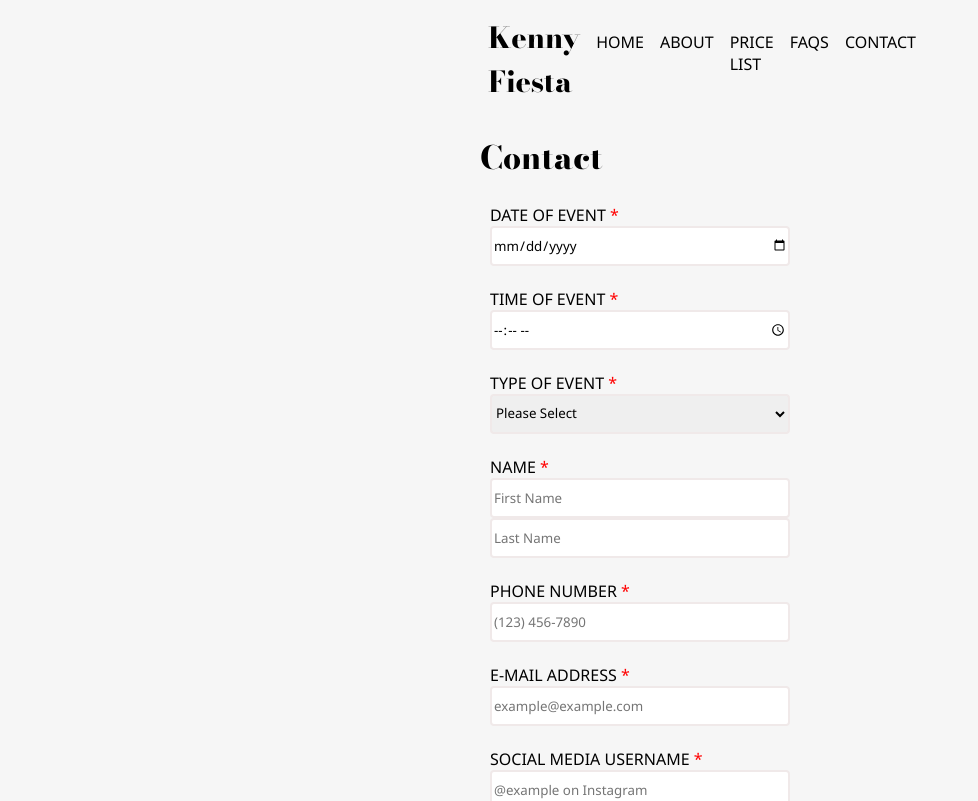
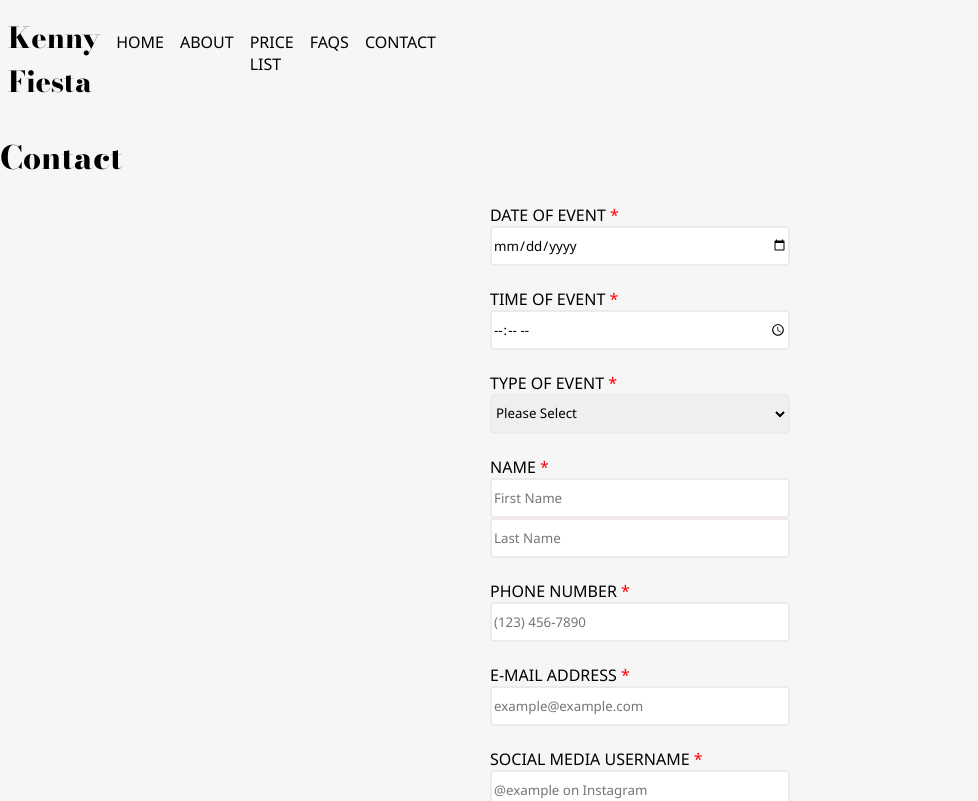
Before and after one commit to PrimeCoder05/kenny-fiesta, a React (Create React App) app: page / in a window 1280 px wide. Shown: the top 801 px of the page, without its empty margins (0-978 px from the left). Built offline with nearby package versions, Linux system fonts and the light colour scheme.

Commit message:
add image for links in public folder and remove header from wrapper

```diff
--- a/src/App.css
+++ b/src/App.css
@@ -53,6 +53,14 @@ textarea {
 	border-radius: 4px;
 }
 
+.header {
+	max-width: 375px;
+}
+
+.header li {
+	display: inline-block;
+}
+
 .logo {
 	font-size: 1.8rem;
 	padding-top: 0;
--- a/src/App.js
+++ b/src/App.js
@@ -14,8 +14,9 @@ function App() {
   const [selected, setSelected] = useState("EVENT");
 
   return (
+    <div>
+      <Header />
       <div className='wrapper'>
-      <Header />
         <form action='#'>
           <DateAndTime />
           <Select setSelected={setSelected}/>
@@ -25,6 +26,7 @@ function App() {
           <Submit />
         </form>
       </div>
+    </div>
   );
 }
 
--- a/src/components/Header.js
+++ b/src/components/Header.js
@@ -1,6 +1,7 @@
 function Header() {
 	return (
 		<>
+			<div className="header">
 				<nav>
 					<ul>
 						<li className="logo">Kenny Fiesta</li>
@@ -11,8 +12,8 @@ function Header() {
 						<li>CONTACT</li>
 					</ul>
 				</nav>
-
 				<h1>Contact</h1>
+			</div>
 		</>
 	);
 }
```
Also changed, not shown: public/Hamburger_icon.svg.png (added). Lines whose indentation alone changed are shown as unchanged.
